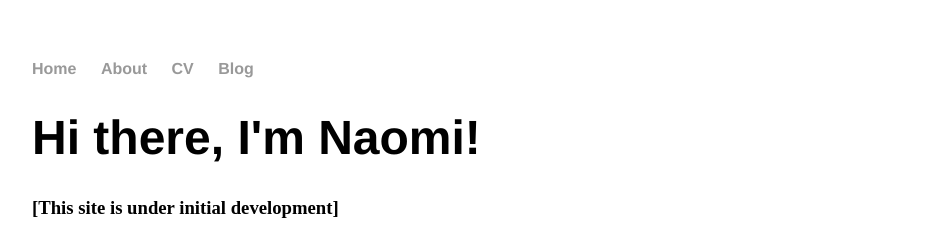
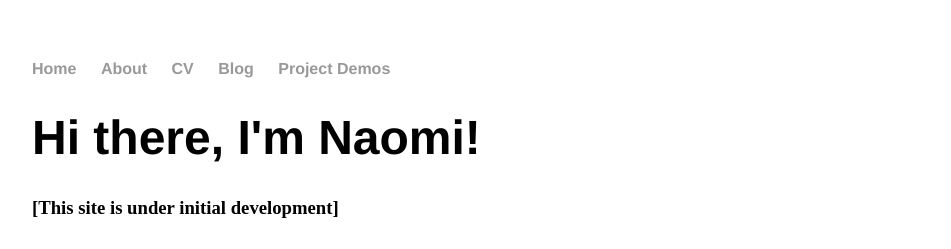
Before and after one commit to Naomi-Geffken/Naomi-Geffken.github.io, a Jekyll site: the page built from index.html, in a window 1280 px wide. Shown: the top 249 px of the page, without its empty margins (160-1111 px from the left). Built offline with Jekyll 4.4.1, drawn with Linux system fonts in a browser that asks for light colours.

Commit message:
Update default.html

```diff
--- a/_layouts/default.html
+++ b/_layouts/default.html
@@ -12,6 +12,7 @@
 	        	<li><a href="/about">About</a></li>
         		<li><a href="/cv">CV</a></li>
         		<li><a href="/blog">Blog</a></li>
+			<li><a href="/project-demos">Project Demos</a></li>
     		</ul>
 		</nav>
 		<div class="container">
```
